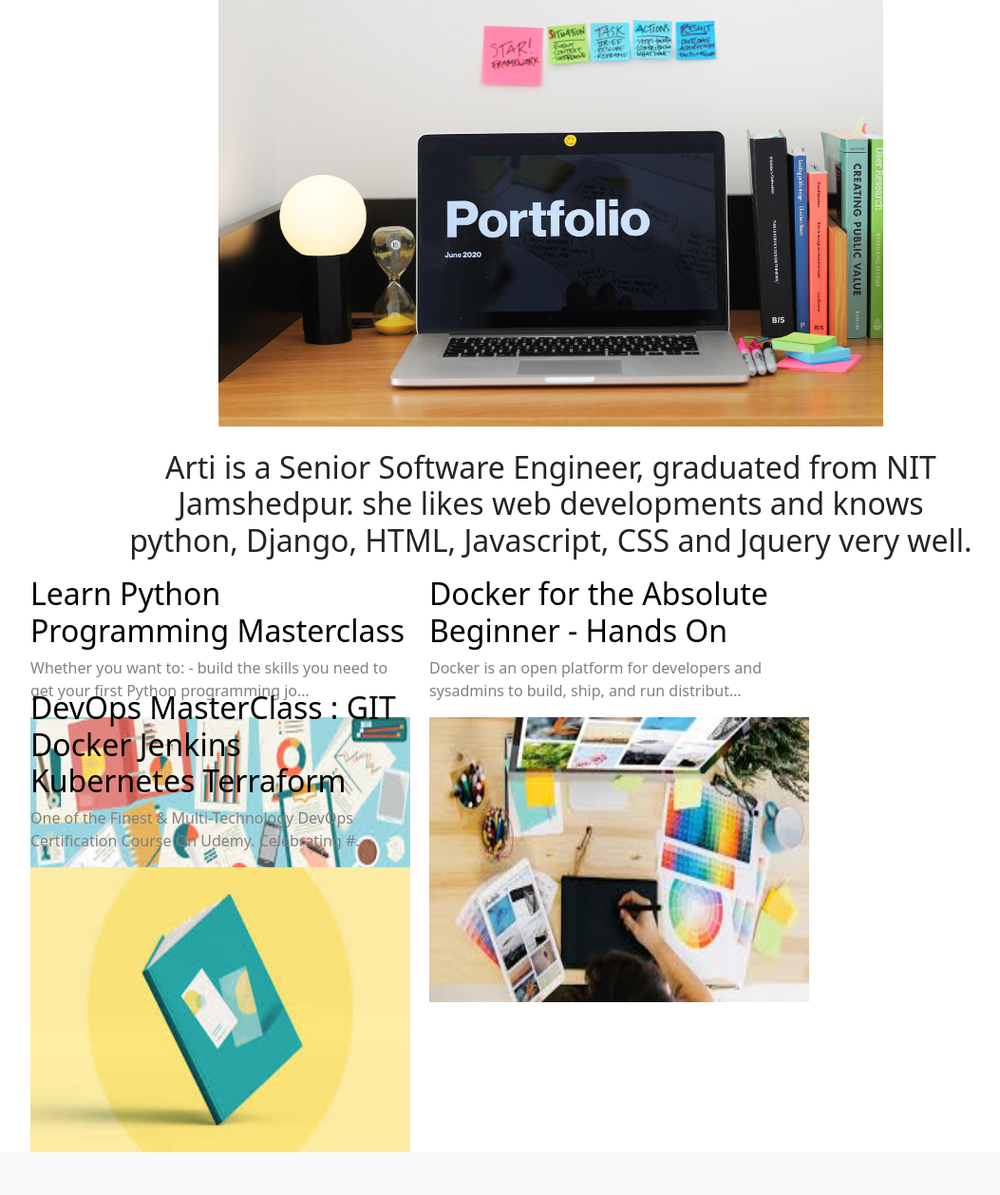
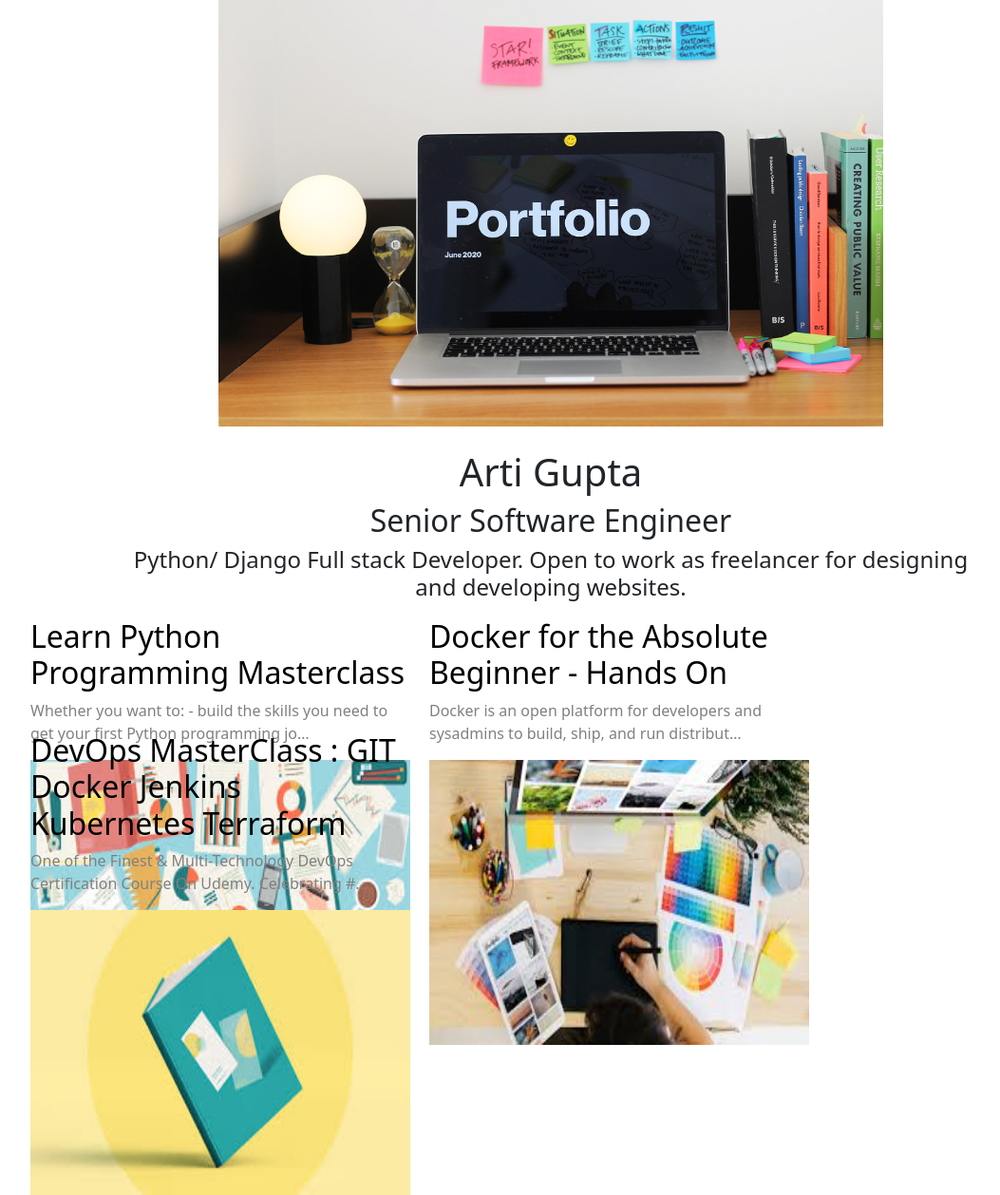
Before and after one commit to artigupta13/personal_portfolio_Project, a Django app: page / in a window 1280 px wide. Shown: the part 81-1339 px from the top of the page at 95% size, without its empty margins (60-1113 px from the left). Before the commit the page ends 1294 px from the top, so only its background shows below. Run offline with Django 3.2, Linux system fonts and the light colour scheme; data comes from the database, SQL or seed files in the repository; both versions use the stored data as it was after the commit; some libraries are stand-ins or nearby versions.

Commit message:
second commit

```diff
--- a/blog/urls.py
+++ b/blog/urls.py
@@ -1,6 +1,7 @@
 from django.urls import path
 from . import views
 app_name='blog'
+
 urlpatterns = [
     path('',views.all_blogs,name='all_blogs'),
     path('<int:blog_id>/',views.detail,name='detail'),
--- a/portfolio/models.py
+++ b/portfolio/models.py
@@ -3,6 +3,6 @@ from django.db import models
 # Create your models here.
 class Project(models.Model):
     title=models.CharField(max_length=100)
-    description=models.CharField(max_length=250)
+    description=models.CharField(max_length=5000)
     image=models.ImageField(upload_to='portfolio/images/')
     url=models.URLField(blank=True)
--- a/portfolio/templates/portfolio/base.html
+++ b/portfolio/templates/portfolio/base.html
@@ -1,4 +1,4 @@
-
+{% load static %}
 <!doctype html>
 <html lang="en">
   <head>
@@ -16,6 +16,8 @@
     <script src="https://cdn.jsdelivr.net/npm/@popperjs/core@2.6.0/dist/umd/popper.min.js" integrity="sha384-KsvD1yqQ1/1+IA7gi3P0tyJcT3vR+NdBTt13hSJ2lnve8agRGXTTyNaBYmCR/Nwi" crossorigin="anonymous"></script>
     <script src="https://cdn.jsdelivr.net/npm/bootstrap@5.0.0-beta2/dist/js/bootstrap.min.js" integrity="sha384-nsg8ua9HAw1y0W1btsyWgBklPnCUAFLuTMS2G72MMONqmOymq585AcH49TLBQObG" crossorigin="anonymous"></script>
 
+
+    <link rel="icon" type="image/png"  href="{% static 'portfolio/logo.jpeg' %}">
     <title>Arti's Portfolio</title>
     <style>
     a{
--- a/portfolio/templates/portfolio/home.html
+++ b/portfolio/templates/portfolio/home.html
@@ -9,7 +9,11 @@
 <img src="{%  static 'portfolio/Portfolio.jpg' %}" height="450px" width="700px">
 <div style="width:900px;">
   <br>
-<h2>Arti is a Senior Software Engineer, graduated from NIT Jamshedpur. she likes web developments and knows python, Django, HTML, Javascript, CSS and Jquery very well.</h2>
+<h1>Arti Gupta</h1>
+<h2>Senior Software Engineer</h2>
+<h4>Python/ Django Full stack Developer. Open to work as freelancer for designing and developing websites.</h4>
+
+
 </div>
 </center>
 
```
Also changed, not shown: db.sqlite3, 3 other files.
